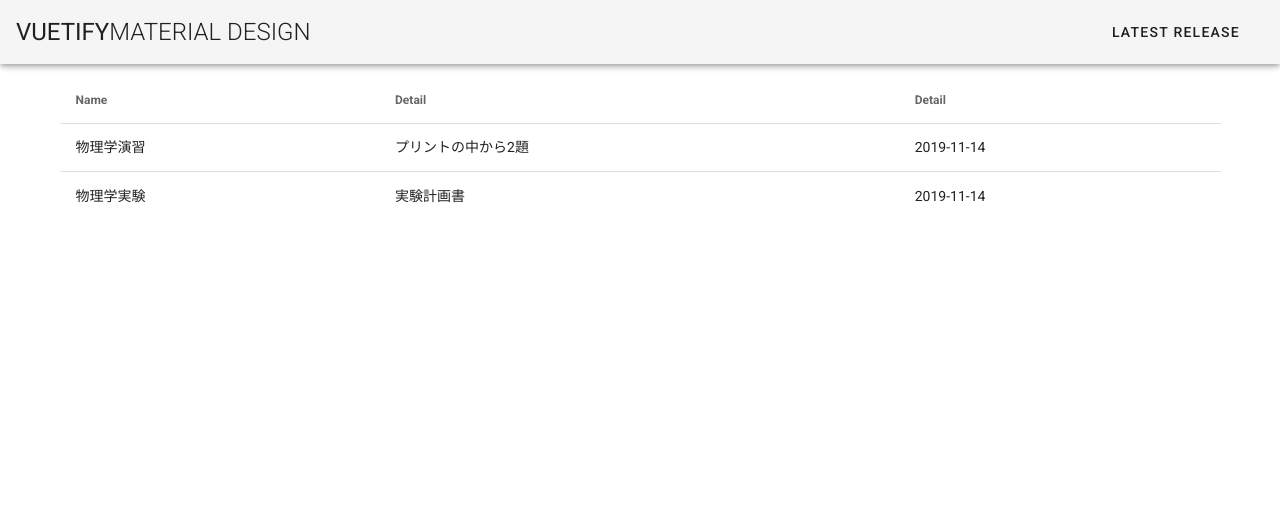
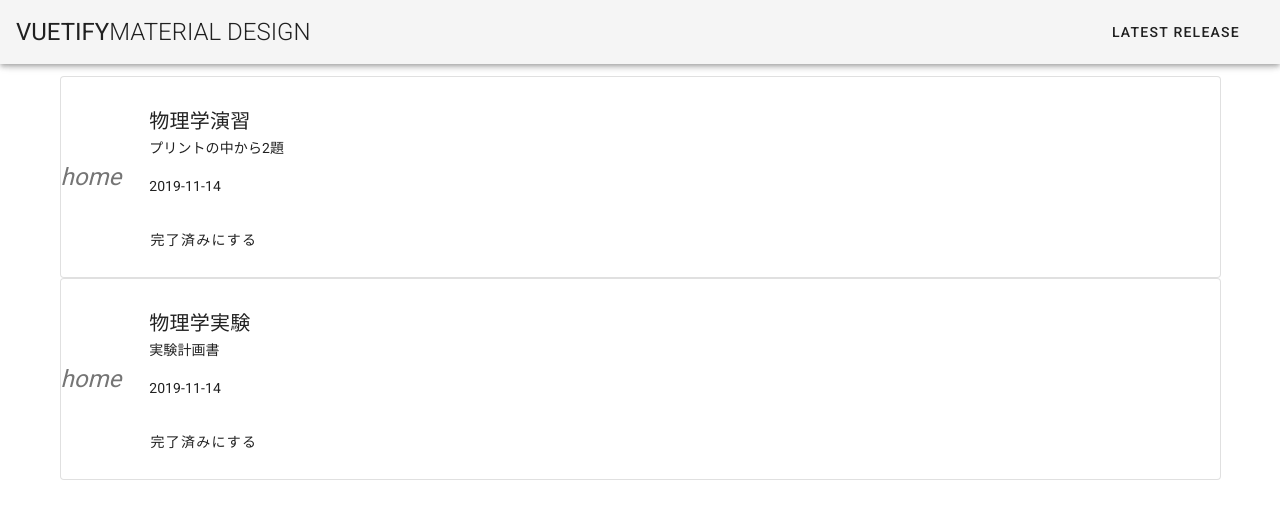
Before and after one commit to you10-19/room-practice, a Vue app: page / in a window 1280 px wide. Shown: the top 516 px of the page. Built offline with nearby package versions, Linux system fonts and the light colour scheme.

Commit message:
ToDoにToDoCardを追加

```diff
--- a/src/components/ToDo.vue
+++ b/src/components/ToDo.vue
@@ -1,42 +1,36 @@
 <template>
-  <div class="ToDo">
-    <v-simple-table>
-      <template v-slot:default>
-        <thead>
-          <tr>
-            <th class="text-left">Name</th>
-            <th class="text-left">Detail</th>
-            <th class="text-left">Detail</th>
-          </tr>
-        </thead>
-        <tbody>
-          <tr v-for="item in items" :key="item.name">
-            <td>{{ item.name }}</td>
-            <td>{{ item.detail }}</td>
-            <td>{{ item.date }}</td>
-          </tr>
-        </tbody>
-      </template>
-    </v-simple-table>
+  <div>
+    <div v-for="item in items" :key="item.id">
+      <ToDoCard :item=item />
+    </div>
   </div>
 </template>
 
 <script lang="ts">
 import { Component, Vue } from "vue-property-decorator";
+import ToDoCard from "./ToDoCard.vue"
 
-@Component
+@Component({
+  components:{
+    ToDoCard
+  }
+})
+
 export default class ToDo extends Vue {
-  items: {
+  public items: {
+    id: number;
     name: string;
     detail: string;
     date: string;
     done: boolean;
   }[] = [
-    { name: "物理学演習",
+    { id: 1,
+    name: "物理学演習",
     detail: "プリントの中から2題" ,
     date: "2019-11-14",
     done: false},
-    { name: "物理学実験",
+    { id: 2,
+    name: "物理学実験",
     detail: "実験計画書",
     date: "2019-11-14",
     done: false}
--- a/src/components/ToDoCard.vue
+++ b/src/components/ToDoCard.vue
@@ -2,17 +2,14 @@
   <v-card outlined>
     <v-container>
       <v-row>
-        <v-icon>event</v-icon>
+        <v-icon>home</v-icon>
         <v-col>
           <v-card-title>{{item.name}}</v-card-title>
           <v-card-subtitle>{{item.detail}}</v-card-subtitle>
+          <v-card-text>{{item.date}}</v-card-text>
           <v-card-actions>
-            <v-btn v-if="item.done" text>元に戻す</v-btn>
-            <v-btn v-else text>変更する</v-btn>
-          </v-card-actions>
-          <v-card-actions>
-            <v-btn v-if="item.done" text>削除する</v-btn>
-            <v-btn v-else text>完了済みにする</v-btn>
+            <v-btn v-if="item.done" text @click="revaival()">元に戻す</v-btn>
+            <v-btn v-else text @click="finish()">完了済みにする</v-btn>
           </v-card-actions>
         </v-col>
       </v-row>
@@ -26,11 +23,19 @@ import { Component, Prop, Vue } from "vue-property-decorator";
 @Component
 export default class ToDoCard extends Vue {
   @Prop()
-  item?:{
+  public item!:{
       name: string,
       detail: string,
       date: string,
-      done: boolean
+      done: boolean,
+  };
+
+  public revaival(){
+      this.item.done = false;
+  };
+
+  public finish(){
+      this.item.done = true;
   };
 }
 </script>
```
